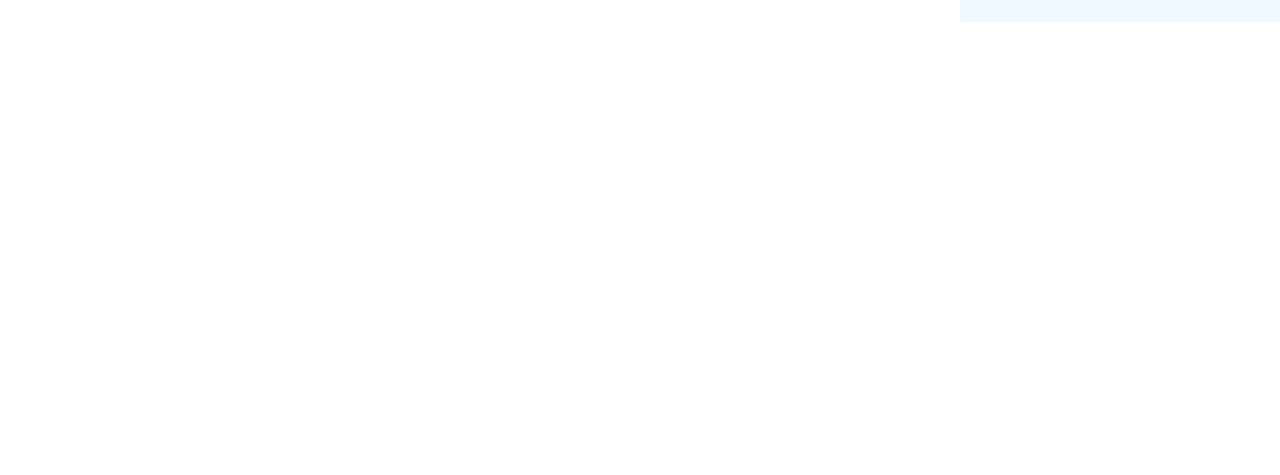
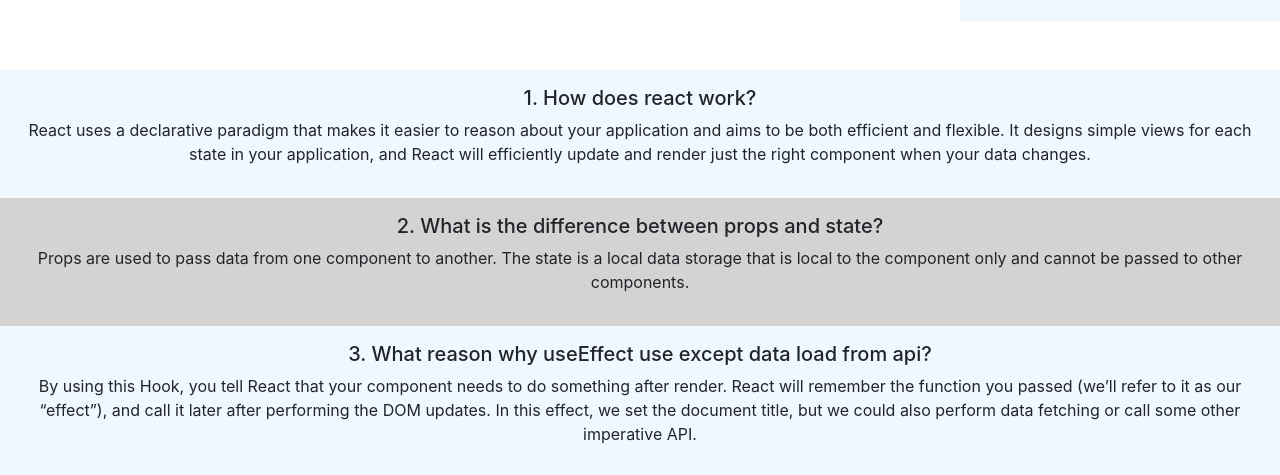
Before and after one commit to arfan36/day-83_m-50_assignment-8_september-28, a React (Create React App) app: page / in a window 1280 px wide. Shown: the part 727-1202 px from the top of the page. Before the commit the page ends 800 px from the top, so only its background shows below. Built offline with nearby package versions, Linux system fonts and the light colour scheme.

Commit message:
added question

```diff
--- a/src/App.js
+++ b/src/App.js
@@ -3,6 +3,7 @@ import './App.css';
 import ExerciseDetails from './components/ExerciseDetails/ExerciseDetails';
 import ExerciseItems from './components/ExerciseItems/ExerciseItems';
 import Header from './components/Header/Header';
+import Question from './components/Question/Question';
 import { addToDb, getSavedData } from './components/utilities/fakedb';
 
 function App() {
@@ -36,6 +37,7 @@ function App() {
   };
 
   return (
+    <div>
       <div className='full-container'>
         <div className='container'>
           <div>
@@ -58,6 +60,10 @@ function App() {
           ></ExerciseDetails>
         </div>
       </div>
+      <div>
+            <Question></Question>
+      </div>
+    </div>
   );
 }
 
--- /dev/null
+++ b/src/components/Question/Question.js
@@ -0,0 +1,22 @@
+import React from 'react';
+
+const Question = () => {
+    return (
+        <div className='text-center mt-5'>
+            <div style={{ backgroundColor: 'aliceblue' }} className="p-3">
+                <h5>1. How does react work?</h5>
+                <p>React uses a declarative paradigm that makes it easier to reason about your application and aims to be both efficient and flexible. It designs simple views for each state in your application, and React will efficiently update and render just the right component when your data changes.</p>
+            </div>
+            <div style={{ backgroundColor: 'lightgray' }} className="p-3">
+                <h5>2. What is the difference between props and state?</h5>
+                <p>Props are used to pass data from one component to another. The state is a local data storage that is local to the component only and cannot be passed to other components.</p>
+            </div>
+            <div style={{ backgroundColor: 'aliceblue' }} className="p-3">
+                <h5>3. What reason why useEffect use except data load from api?</h5>
+                <p>By using this Hook, you tell React that your component needs to do something after render. React will remember the function you passed (we’ll refer to it as our “effect”), and call it later after performing the DOM updates. In this effect, we set the document title, but we could also perform data fetching or call some other imperative API.</p>
+            </div>
+        </div>
+    );
+};
+
+export default Question;
```
Lines whose indentation alone changed are shown as unchanged.
